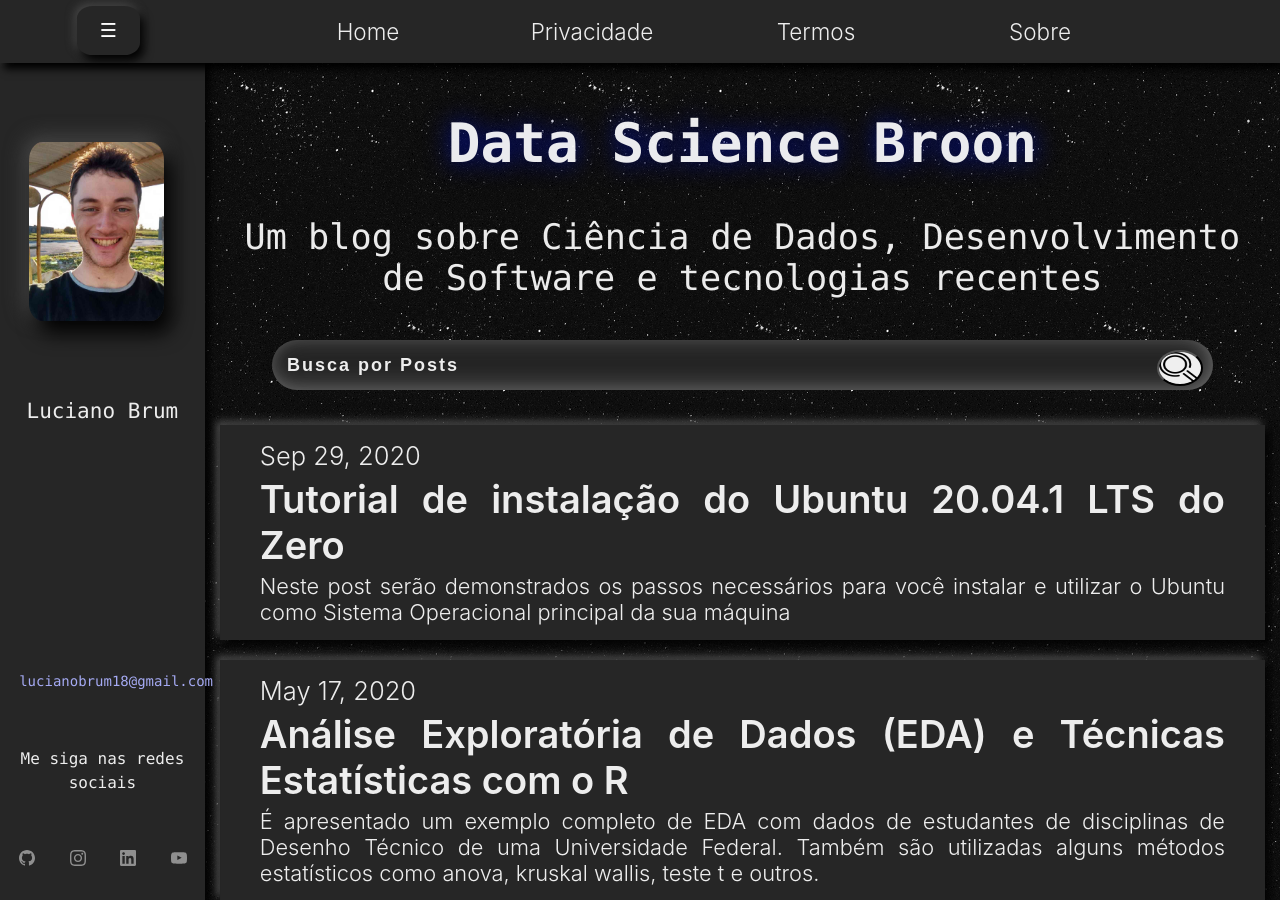
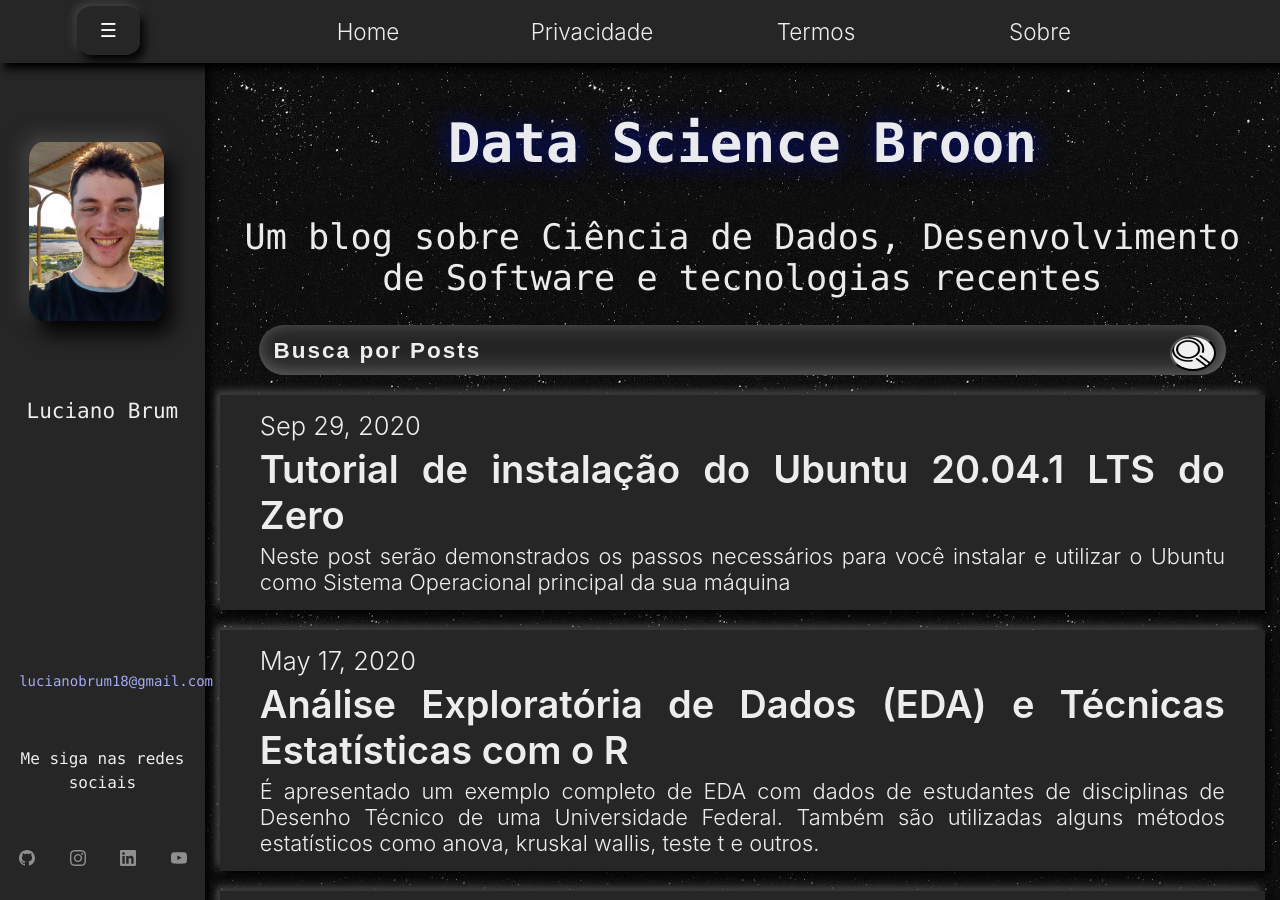
Before and after one commit to Lubrum/Lubrum.github.io, a Jekyll site: the page built from index.markdown, in a window 1280 px wide and 900 px high. Built offline with Jekyll 4.4.1, drawn with Linux system fonts in a browser that asks for light colours.

Commit message:
search input font size responsivity and other minor fixes.

```diff
--- a/_sass/_base.scss
+++ b/_sass/_base.scss
@@ -238,10 +238,6 @@ table.paleBlueRows tfoot td {
   font-size: 14px;
 }
 
-form {
-  padding: 15px 15px;
-}
-
 p {
   padding-bottom: 20px;
   padding-top: 20px;
--- a/_sass/_home.scss
+++ b/_sass/_home.scss
@@ -16,7 +16,7 @@
 .post-home-title {
   @include fluid-typography(25, 60, 300, 1600);
   padding-top: $spacing-unit / 4;
-  padding-bottom: $spacing-unit / 8;
+  padding-bottom: $spacing-unit / 6;
   text-align: center;
   font-weight: 1000;
   line-height: 1;
@@ -27,7 +27,7 @@
 .post-home-subtitle {
   @include fluid-typography(18, 35, 300, 1600);
   color: $text-color;
-  padding: $spacing-unit / 8;
+  padding: $spacing-unit / 6;
   display: block;
   text-align: center;
   line-height: normal;
--- a/_sass/_search-input.scss
+++ b/_sass/_search-input.scss
@@ -1,10 +1,21 @@
+/* Ultra small devices (up to 300px) */
+@media only screen and (max-width: 300px) {
+  .search-form {
+    display: none;
+  }
+}
+
+/* Extra small devices (portrait tablets and large phones, 600px and up) */
+@media only screen and (min-width: 300px) {
   // Based on: https://codepen.io/omarsherifs/pen/KGLYYW
+  .search-form {
+    width: 100%;
+  }
 
   .searchBox {
     margin-left: $spacing-unit / 4;
     margin-right: $spacing-unit / 4;
     position: relative;
-  left: 0%;
     height: 30px;
     border-radius: 30px;
     padding: 10px;
@@ -33,11 +44,11 @@
     outline: none;
     float: left;
     padding-left: 5px;
-  font-size: $base-font-size;
+    @include fluid-typography(15, 25, 300, 1600);
     transition: 0.4s;
     line-height: 40px;
     height: 100%;
-  width: 85%;
+    width: 70%;
     color: $text-color;
 
     &:hover {
@@ -79,10 +90,20 @@ input:hover::placeholder {
   .searchBox:hover>.searchButton {
     color: #2f3640;
   }
+}
 
-@media only screen and (min-width: 480px) {
-  .searchInput {
-    font-size: 2vh;
-    width: 60%;
+/* Small devices (portrait tablets and large phones, 600px and up) */
+@media only screen and (min-width: $min-width-small-devices) {
 }
+
+/* Medium devices (landscape tablets, 768px and up) */
+@media only screen and (min-width: $min-width-medium-devices) {
 }
+
+/* Large devices (laptops/desktops, 992px and up) */
+@media only screen and (min-width: $min-width-large-devices) {
+}
+
+/* Extra large devices (large laptops and desktops, 1200px and up) */
+@media only screen and (min-width: $min-width-extra-large-devices) {
+}
--- a/index.markdown
+++ b/index.markdown
@@ -8,10 +8,10 @@ subtitle: Um blog sobre Ciência de Dados, Desenvolvimento de Software e tecnolo
   <h5 class="post-home-subtitle"> {{ page.subtitle }} </h5>
 
   {%- if site.posts.size > 0 -%}
-  <form action="{{site.baseurl}}/search.html" method="get">
+  <form class="search-form" action="{{site.baseurl}}/search.html" method="get">
     <div class="searchBox">
-      <input class="searchInput" type="text" id="search-box" name="query" placeholder="Busca por Posts">
-         <button class="searchButton"></button>
+      <input class="searchInput" type="text" id="search-box" name="query" placeholder="Busca por Posts" />
+         <button class="searchButton" />
     </div>
   </form>
   <article class="post h-entry" itemscope itemtype="http://schema.org/BlogPosting">
```
Lines whose indentation alone changed are shown as unchanged.
